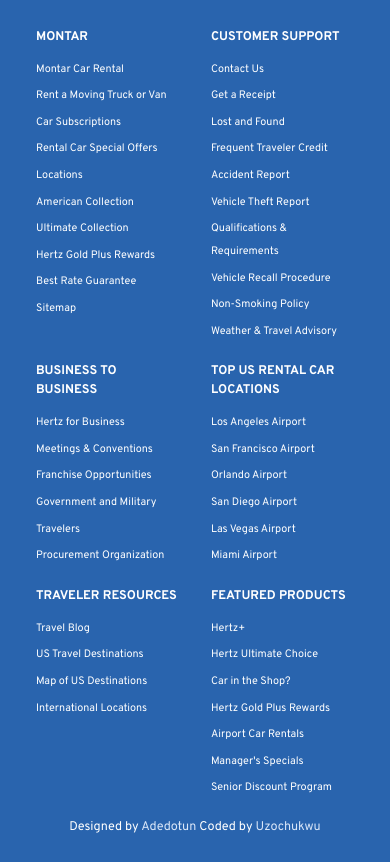
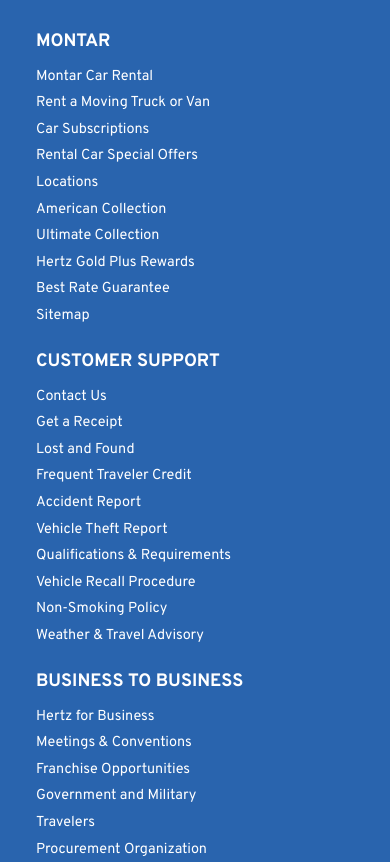
Before and after one commit to uzoway/montar-landing-page, a plain HTML site: page index.html in a window 390 px wide. Shown: the part 4900-5762 px from the top of the page. Drawn offline with Linux system fonts and the light colour scheme.

Commit message:
Fix: Footer small text on small screens

```diff
--- a/styles.css
+++ b/styles.css
@@ -617,12 +617,12 @@
     }
 
     footer .footer-row .footer-col {
-        flex-basis: 45%;
+        flex-basis: 100%;
         margin-bottom: 1rem;
     }
 
     footer .footer-row .footer-col h4 {
-        font-size: .7rem;
+        font-size: 1rem;
         line-height: 1.5;
     }
 
@@ -631,15 +631,15 @@
     }
 
     footer .footer-row .footer-col ul li a {
-        font-size: .6rem;
+        font-size: .8rem;
     }
 
     footer p {
-        font-size: .7rem;
+        font-size: .8rem;
     }
 
     footer p a {
-        font-size: .7rem;
+        font-size: .8rem;
     }
 }
 
```
